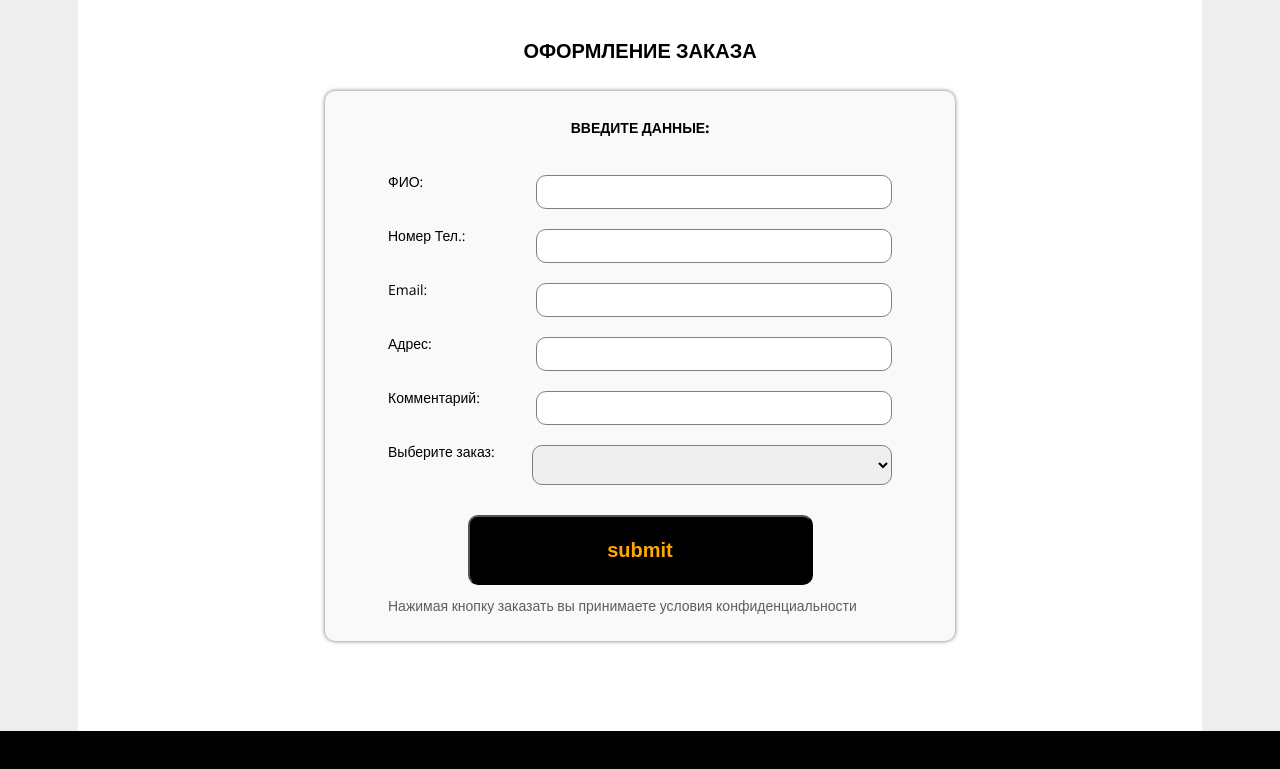
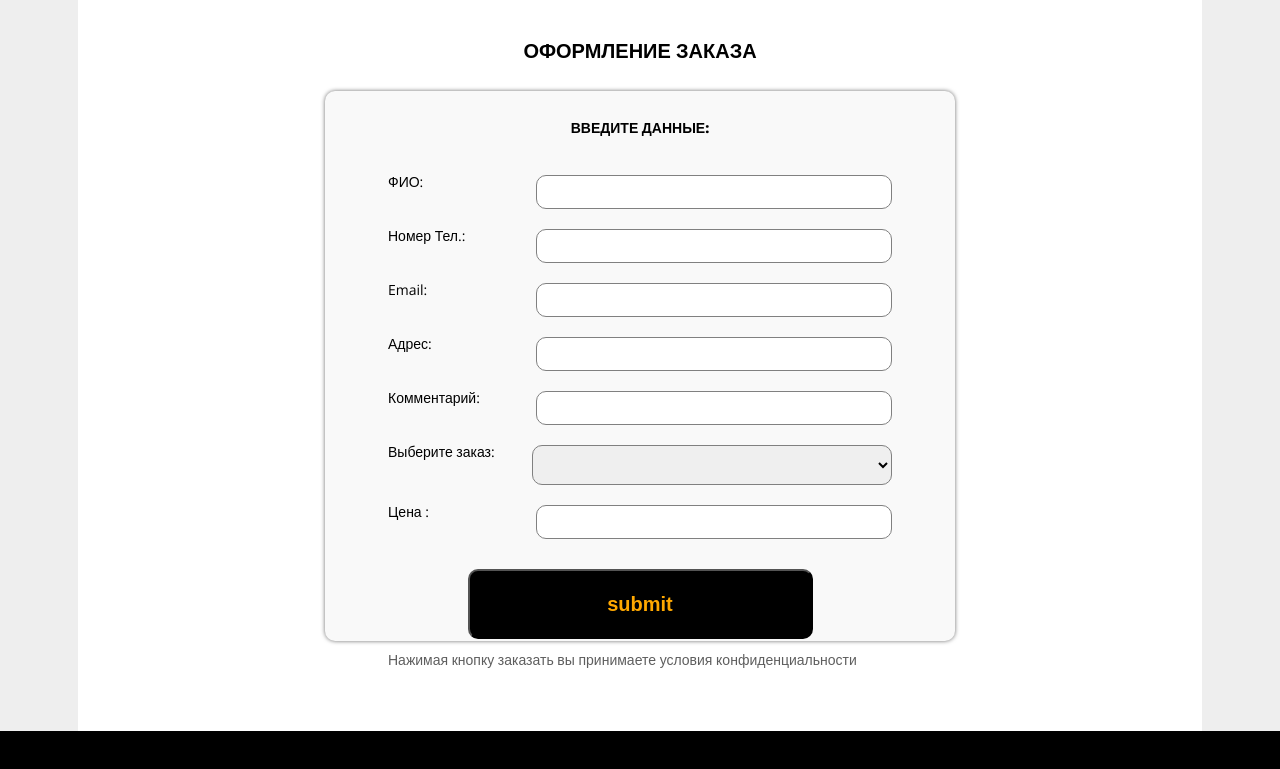
Before and after one commit to Introvert696/ChetkiyHavchik_Site, a plain HTML site: page order.html in a window 1280 px wide. Shown: the part 67-836 px from the top of the page. Drawn offline with nearby package versions, Linux system fonts and the light colour scheme; no server answers.

Commit message:
Update order.html

```diff
--- a/order.html
+++ b/order.html
@@ -36,7 +36,7 @@
             <div class="title-form ctrobj ">
                 <p>ВВЕДИТЕ ДАННЫЕ:</p>
             </div>
-            <form action="http://vh522015.eurodir.ru/order/create" class="forms" method="POST">
+            <form action="http://localhost/order/create" class="forms" method="POST">
                 <div class="input-box flex">
                     <p>ФИО: </p><input type="text" name="FIO">
                 </div>
@@ -58,6 +58,9 @@
 
                       </select>
                 </div>
+                <div class="input-box flex">
+                    <p>Цена :</p><input type="text" name="price" >
+                </div>
                 <div class="form-btn ">
                     <input id="submit" type="submit" value="submit" />
                 </div>
```
